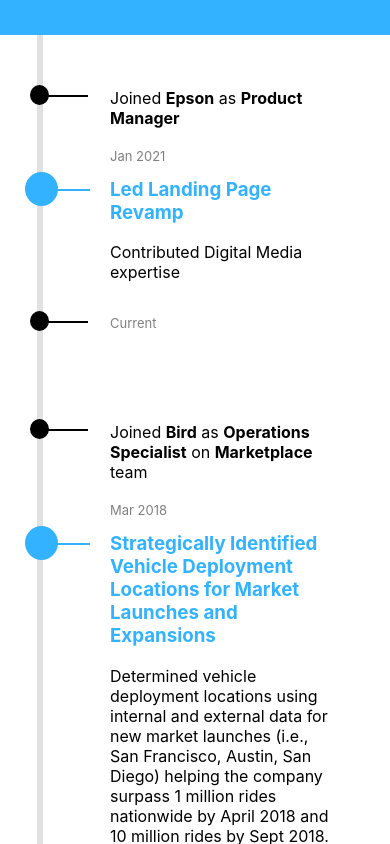
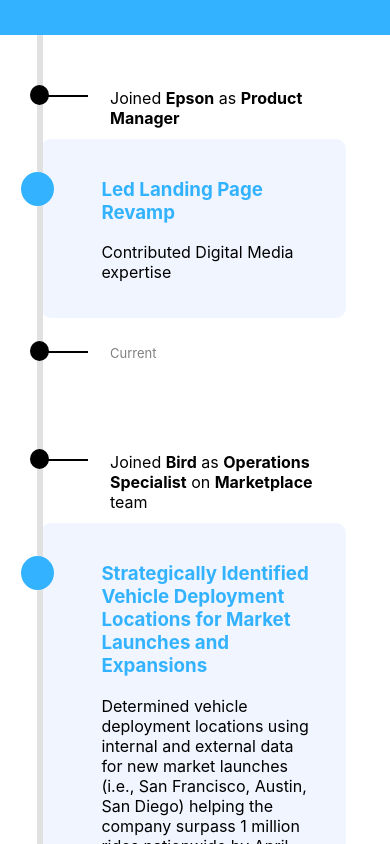
Before and after one commit to gabbiedla/portfoliov2, a React (Create React App) app: page / in a window 390 px wide. Shown: the part 1160-2004 px from the top of the page. Built offline with nearby package versions, Linux system fonts and the light colour scheme.

Commit message:
Timeline css

```diff
--- a/src/Components/Timeline/Timeline.css
+++ b/src/Components/Timeline/Timeline.css
@@ -75,7 +75,7 @@
 
 .sub-right {
   left: 50%; /*moved sub circle */
-  margin-bottom: -50px;
+  margin-bottom: -10px;
 }
 
 /* Add arrows to the left container (pointing right) */
@@ -161,7 +161,8 @@
 
 .sub-content {
   padding: 20px 40px;
-  /* background-color: rgba(222, 222, 222); */
+  background-color: rgb(241, 245, 255);
+  /* border: 2px solid #33b3ff; */
   position: relative;
   top: -73px; /*moved content */
   border-radius: 10px;
@@ -178,8 +179,10 @@
 
 .dates {
   /* padding-top: -100px; */
-  margin-top: -140px;
+  margin-top: -110px;
+  /* margin-bottom: -5px; */
 }
+
 /* Media queries - Responsive timeline on screens less than 600px wide */
 /* @media screen and (max-width: 600px) { */
 /* Place the timelime to the left */
@@ -214,7 +217,7 @@
   }
   /* moved right container to left */
   .sub-right {
-    left: 0%;
+    left: -1%;
   }
   /* LINES */
   /* black lines */
@@ -276,13 +279,14 @@
   .sub-content {
     padding-top: 20px;
     padding-bottom: 20px;
-    padding-left: 70px;
-    padding-right: 10px;
+    padding-left: 60px;
+    padding-right: 30px;
     /* background-color: rgba(222, 222, 222); */
     position: relative;
     top: -73px; /*moved content */
     border-radius: 10px;
     text-align: left;
+    margin-left: 1.7%;
   }
 
   .date {
--- a/src/Components/Timeline/Timeline.js
+++ b/src/Components/Timeline/Timeline.js
@@ -24,6 +24,7 @@ function Timeline() {
             <p className="date">Current</p>
           </div>
         </div>
+
         <div className="container left">
           <div className="content">
             <p>
```
